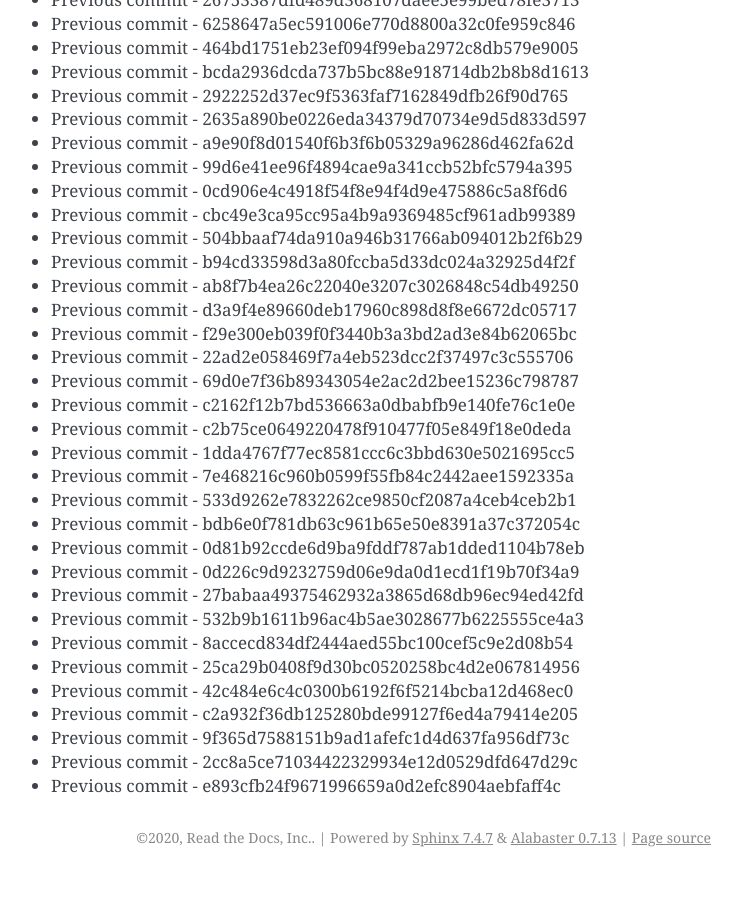
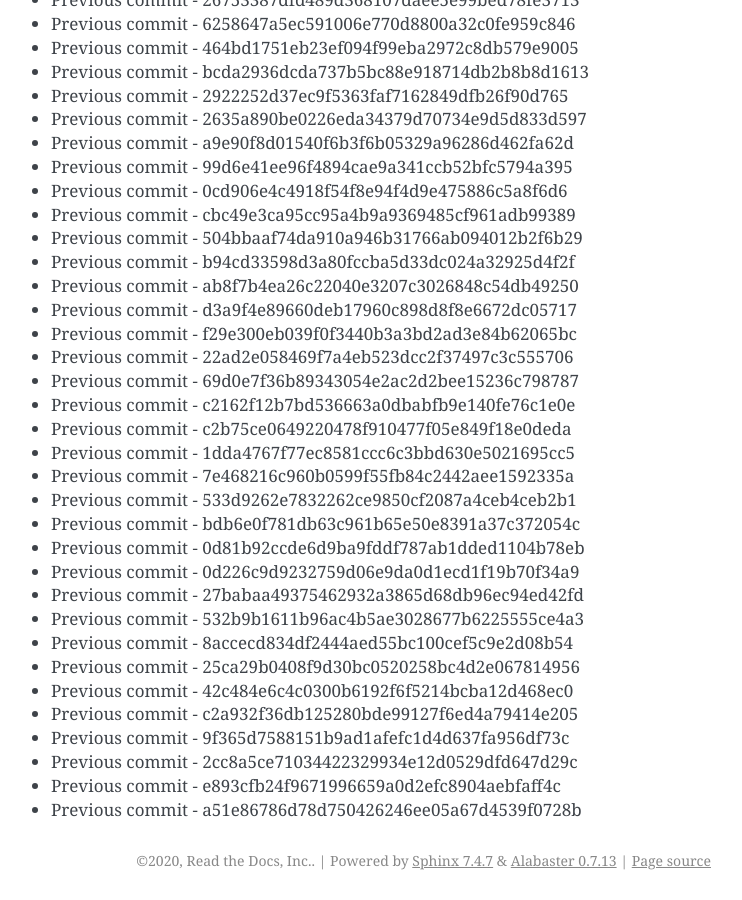
Before and after one commit to readthedocs/rtd-git-stresstest, a Sphinx documentation site: the page built from docs/updates.rst, in a window 1280 px wide and 900 px high, scrolled down 56197 px. Shown: the whole window, without its empty margins (399-1141 px from the left). Built offline with Sphinx 7.4.7, drawn with Linux system fonts in a browser that asks for light colours; before the commit the page ends 57074 px from its top, so only the background shows below that.

Commit message:
Generating commit from previous: a51e86786d78d750426246ee05a67d4539f0728b

```diff
--- a/docs/updates.rst
+++ b/docs/updates.rst
@@ -2393,3 +2393,4 @@ It can be tested for any performance characteristics.
 * Previous commit - 9f365d7588151b9ad1afefc1d4d637fa956df73c
 * Previous commit - 2cc8a5ce71034422329934e12d0529dfd647d29c
 * Previous commit - e893cfb24f9671996659a0d2efc8904aebfaff4c
+* Previous commit - a51e86786d78d750426246ee05a67d4539f0728b
```
